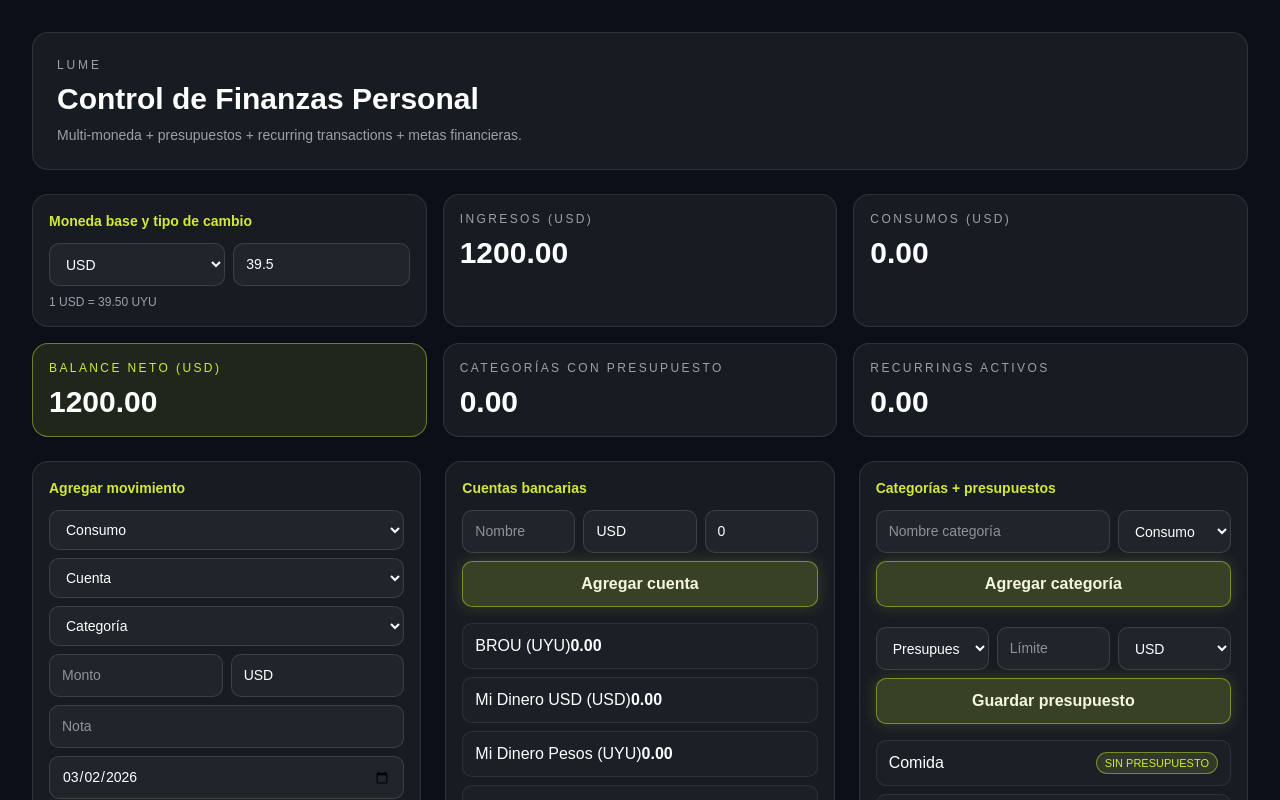
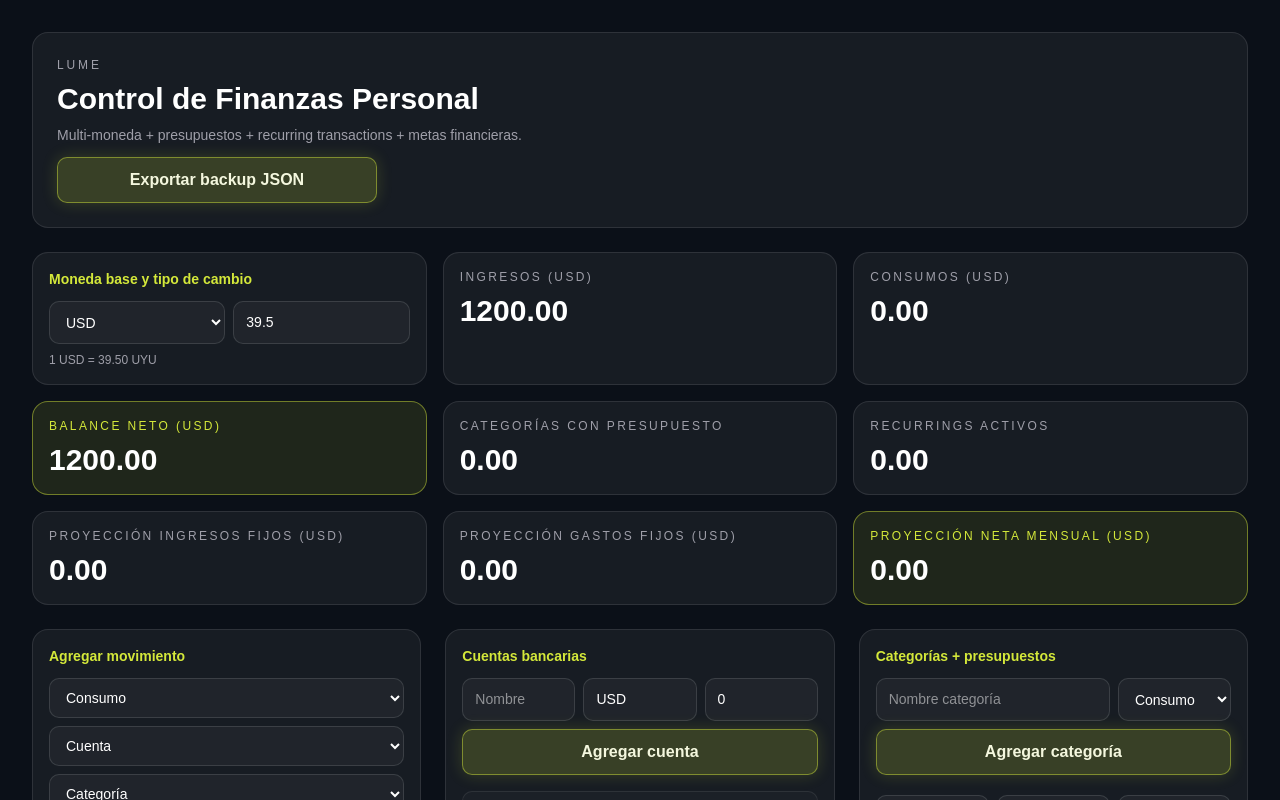
Before and after one commit to nexoopenclaw/lume, a Next.js app: page / in a window 1280 px wide. Shown: the top 800 px of the page. Built offline with nearby package versions, Linux system fonts and the light colour scheme.

Commit message:
feat: add monthly recurring projection and backup export

```diff
--- a/src/app/page.tsx
+++ b/src/app/page.tsx
@@ -156,6 +156,20 @@ export default function Home() {
     return { income, expense, net: income - expense };
   }, [txs, baseCurrency, usdUyuRate]);
 
+  const recurringProjection = useMemo(() => {
+    const recurringIncome = recurrings
+      .filter((r) => r.active && r.kind === "income")
+      .reduce((acc, r) => acc + toBase(r.amount, r.currency, baseCurrency), 0);
+    const recurringExpense = recurrings
+      .filter((r) => r.active && r.kind === "expense")
+      .reduce((acc, r) => acc + toBase(r.amount, r.currency, baseCurrency), 0);
+    return {
+      recurringIncome,
+      recurringExpense,
+      projectedNet: recurringIncome - recurringExpense,
+    };
+  }, [recurrings, baseCurrency, usdUyuRate]);
+
   const spendByCategory = useMemo(() => {
     const map: Record<string, number> = {};
     for (const tx of txs.filter((t) => t.kind === "expense")) {
@@ -268,6 +282,17 @@ export default function Home() {
     setNewGoal({ title: "", type: "income", target: "", currency: "USD", deadline: "" });
   };
 
+  const exportBackup = () => {
+    const payload = { categories, accounts, txs, budgets, recurrings, goals, baseCurrency, usdUyuRate };
+    const blob = new Blob([JSON.stringify(payload, null, 2)], { type: "application/json" });
+    const url = URL.createObjectURL(blob);
+    const a = document.createElement("a");
+    a.href = url;
+    a.download = `lume-backup-${new Date().toISOString().slice(0, 10)}.json`;
+    a.click();
+    URL.revokeObjectURL(url);
+  };
+
   const goalProgress = (g: FinancialGoal) => {
     const currentBase = g.type === "income" ? totals.income : Math.max(totals.net, 0);
     const currentInGoalCurrency = g.currency === baseCurrency ? currentBase : toBase(currentBase, baseCurrency, g.currency);
@@ -287,6 +312,7 @@ export default function Home() {
           <p className="text-xs uppercase tracking-[0.24em] text-zinc-400">Lume</p>
           <h1 className="mt-2 text-3xl font-bold">Control de Finanzas Personal</h1>
           <p className="mt-2 text-sm text-zinc-400">Multi-moneda + presupuestos + recurring transactions + metas financieras.</p>
+          <button className="btn mt-3 max-w-xs" onClick={exportBackup}>Exportar backup JSON</button>
         </header>
 
         <section className="mb-4 grid gap-4 md:grid-cols-3">
@@ -308,6 +334,12 @@ export default function Home() {
           <Kpi title={`Balance Neto (${baseCurrency})`} value={totals.net} highlight />
           <Kpi title="Categorías con presupuesto" value={budgets.length} />
           <Kpi title="Recurrings activos" value={recurrings.filter((r) => r.active).length} />
+        </section>
+
+        <section className="mt-4 grid gap-4 md:grid-cols-3">
+          <Kpi title={`Proyección ingresos fijos (${baseCurrency})`} value={recurringProjection.recurringIncome} />
+          <Kpi title={`Proyección gastos fijos (${baseCurrency})`} value={recurringProjection.recurringExpense} />
+          <Kpi title={`Proyección neta mensual (${baseCurrency})`} value={recurringProjection.projectedNet} highlight={recurringProjection.projectedNet >= 0} />
         </section>
 
         <section className="mt-6 grid gap-6 lg:grid-cols-3">
```
